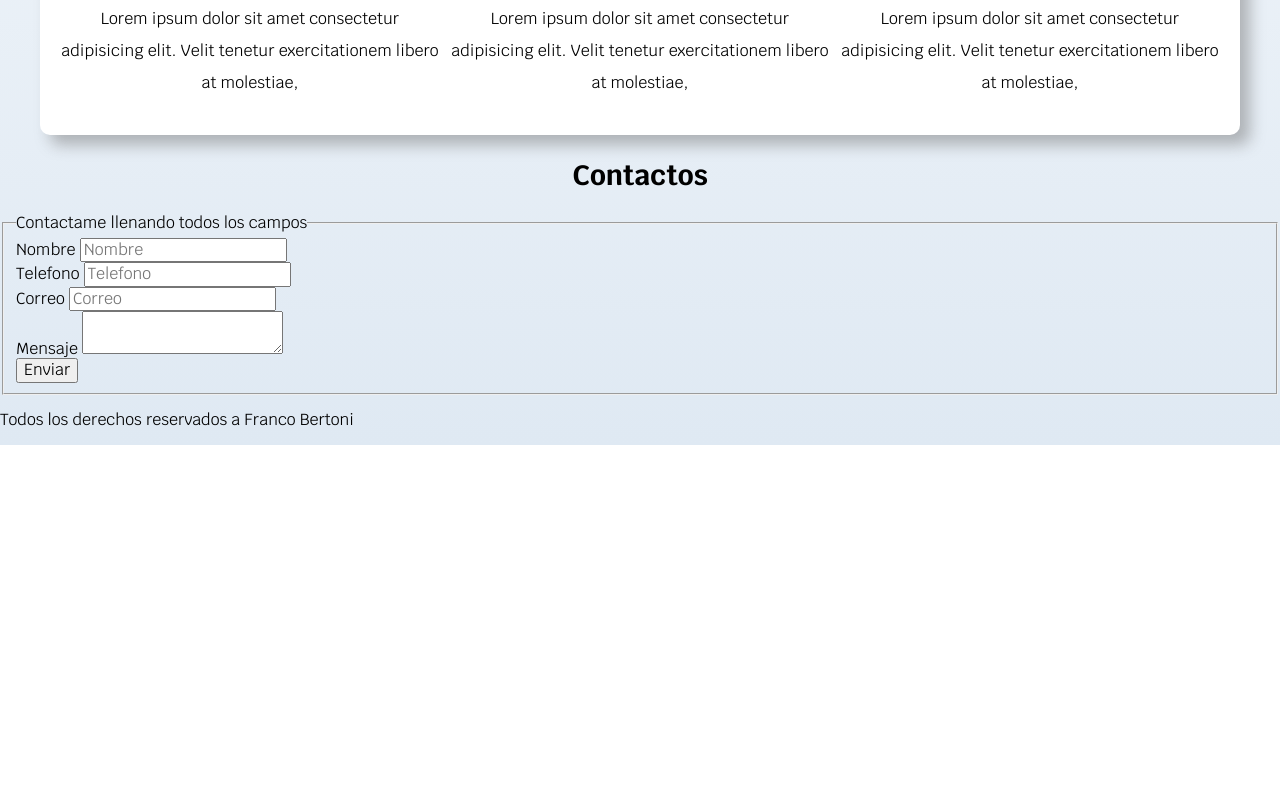
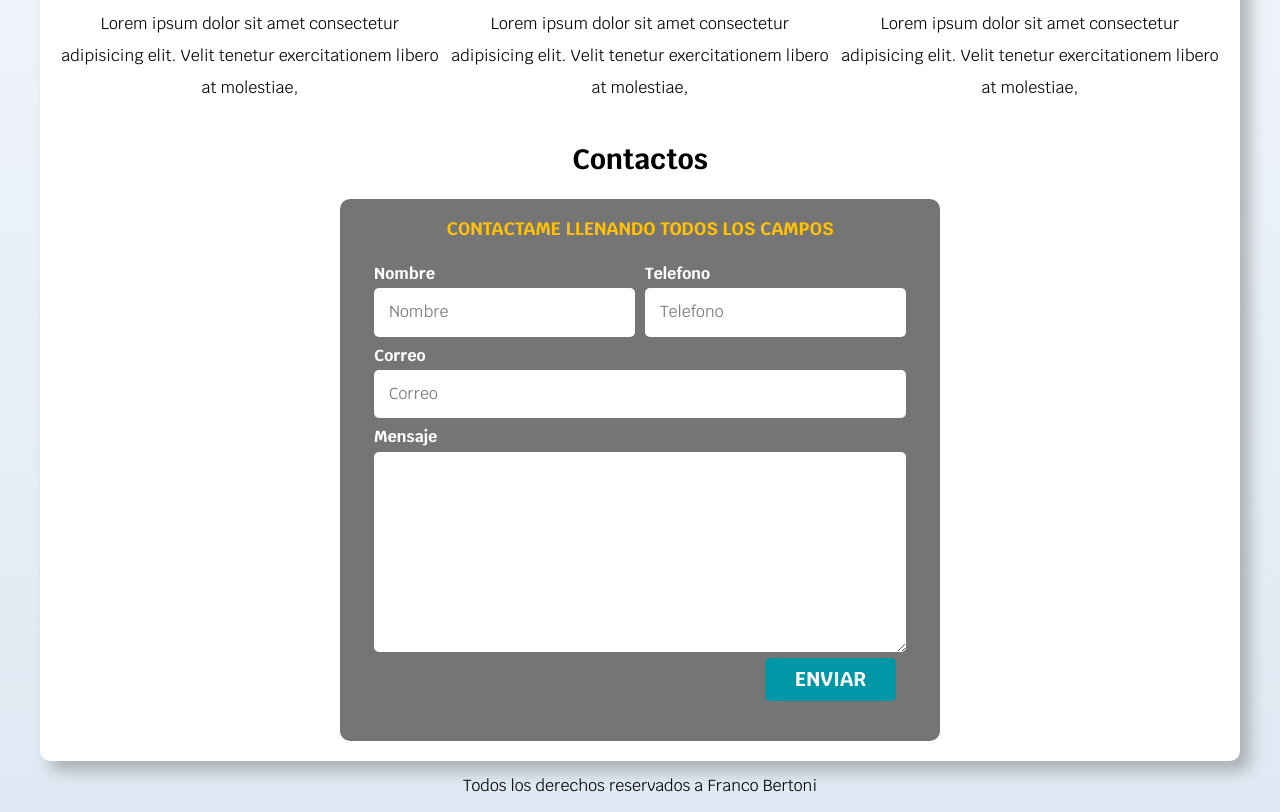
Before and after one commit to fBerto/SITIO-FREELANCER, a plain HTML site: page index.html in a window 1280 px wide. Shown: the part 921-1733 px from the top of the page. Before the commit the page ends 1366 px from the top, so only its background shows below. Drawn offline with Linux system fonts and the light colour scheme.

Commit message:
Formulario terminado

```diff
--- a/css/styles.css
+++ b/css/styles.css
@@ -45,14 +45,20 @@ body {
     border-radius: 0.5rem;
     width: 90%;
     text-align: center;
+    border: none;
 }
 
 @media (min-width: 768px) {
     .boton {
+        margin-top: 3rem;
         width: auto;
     }
 
-    ;
+
+}
+
+.boton:hover {
+    cursor: pointer;
 }
 
 .sombra {
@@ -86,6 +92,26 @@ h3 {
     font-size: 2rem;
 }
 
+/*Utildidades*/
+.w-100 {
+    width: 100%;
+}
+
+@media (min-width: 768px) {
+    .boton {
+        width: auto;
+    }
+}
+
+.flex {
+    display: flex;
+}
+
+.alinear-derecha {
+    justify-content: flex-end;
+}
+
+
 /*Navegacion principal*/
 .nav-bg {
     background-color: var(--secundario);
@@ -115,7 +141,7 @@ h3 {
     /* lo de arriba es para no confundirme con los ejes de los flexbox */
     padding: 1rem;
     text-decoration: none;
-    font-style: 2rem;
+    font-size: 2rem;
     font-weight: bold;
 }
 
@@ -192,3 +218,64 @@ h3 {
     justify-content: space-evenly;
     align-items: center;
 }
+
+/*Formualario*/
+.formualario {
+    background-color: var(--gris);
+    width: min(60rem, 100%);
+    margin: 0 auto;
+    padding: 2rem;
+    border-radius: 1rem;
+}
+
+.formualario fieldset {
+    border: none;
+}
+
+.formualario legend {
+    text-align: center;
+    font-size: 1.8rem;
+    text-transform: uppercase;
+    font-weight: 700;
+    margin-bottom: 2rem;
+    color: var(--primario);
+}
+
+@media (min-width: 768px) {
+    .contenedor-campos {
+        display: grid;
+        grid-template-columns: repeat(2, 1fr);
+        grid-template-rows: auto auto 20rem;
+        column-gap: 1rem;
+    }
+    .campo:nth-child(3),
+    .campo:nth-child(4){
+        grid-column: 1/3;
+    }
+}
+
+.campo {
+    margin-bottom: 1rem;
+}
+
+.campo label {
+    color: var(--blanco);
+    font-weight: bold;
+    margin-bottom: 0.5rem;
+    display: block;
+}
+
+.campo textarea {
+    height: 20rem;
+}
+
+.campo .imput-text {
+    width: 100%;
+    border: none;
+    padding: 1.5rem;
+    border-radius: .5rem;
+}
+
+.footer{
+    text-align: center;
+}
--- a/index.html
+++ b/index.html
@@ -32,7 +32,7 @@
 
     <section class="hero">
         <div class="contenido-hero">
-            <h2>Diseño y Desarollo Web Freelancer</h2>
+            <h2>Diseño y Desarrollo Web Freelancer</h2>
             <div class="ubicacion">
                 <svg xmlns="http://www.w3.org/2000/svg" class="icon icon-tabler icon-tabler-map-pin" width="88"
                     height="88" viewBox="0 0 24 24" stroke-width="1.5" stroke="#ffc107" fill="none"
@@ -49,7 +49,7 @@
     </section>
 
     <main class="contenedor sombra">
-        <h2>Mis servicios</h2>
+        <h2>Mis Servicios</h2>
 
         <div class="servicios">
             <section class="servicio">
@@ -114,35 +114,41 @@
             </section>
         </div>
 
-    </main>
+
         <section>
             <h2>Contactos</h2>
-        <form>
+            <form class="formualario">
                 <fieldset>
                     <legend>Contactame llenando todos los campos </legend>
-                <div>
+
+                    <div class="contenedor-campos">
+                        <div class="campo">
                             <label> Nombre </label>
-                    <input type="text" placeholder="Nombre">
+                            <input class="imput-text" type="text" placeholder="Nombre">
                         </div>
-                <div>
+                        <div class="campo">
                             <label> Telefono </label>
-                    <input type="tel" placeholder="Telefono">
+                            <input class="imput-text" type="tel" placeholder="Telefono">
                         </div>
-                <div>
+                        <div class="campo">
                             <label> Correo </label>
-                    <input type="email" placeholder="Correo">
+                            <input class="imput-text" type="email" placeholder="Correo">
                         </div>
-                <div>
+                        <div class="campo">
                             <label>Mensaje </label>
-                    <textarea></textarea>
+                            <textarea class="imput-text"></textarea>
                         </div>
-                <div>
-                    <input type="submit" value="Enviar">
                     </div>
+                    <div class="alinear-derecha flex">
+                        <input class="boton w-100" type="submit" value="Enviar">
+                    </div>
+
                 </fieldset>
             </form>
         </section>
-    <footer>
+    </main>
+
+    <footer class="footer">
         <p>Todos los derechos reservados a Franco Bertoni</p>
     </footer>
 </body>
```
Also changed, not shown: nosotros.html (deleted, +0 -14 lines). Lines whose indentation alone changed are shown as unchanged.
